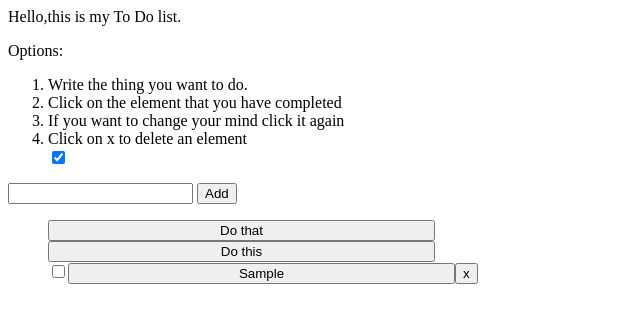
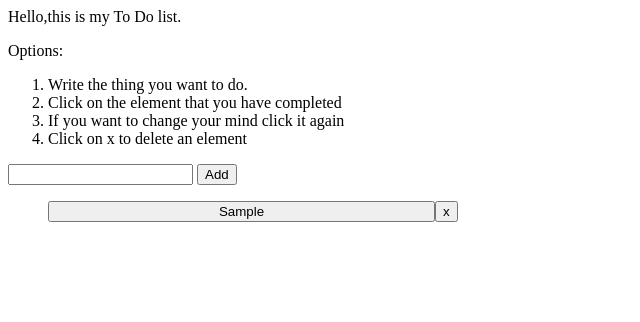
Before and after one commit to cotrutatiberiu/ToDoList, a plain HTML site: page index.html in a window 1280 px wide. Both pictures are taken after typing "Sample" into the empty fields and a click on the button "Add". Shown: the whole page, without its empty margins (0-640 px from the left). Drawn offline with Linux system fonts and the light colour scheme.

Commit message:
finalwithoutcss

```diff
--- a/index.html
+++ b/index.html
@@ -18,15 +18,12 @@
         <li>Click on the element that you have completed</li>
         <li>If you want to change your mind click it again</li>
         <li>Click on x to delete an element</li>
-        <input id="checkBox" value="asd" type="checkbox" checked>
     </ol>
 
     <form id="myForm">
         <input type="text" id="inputId" maxlength="50">
         <button type="button" id="submitButton">Add</button>
         <ul id="list" style="list-style-type: none">
-            <li><button type="button" style="width:387px">Do that</button></li>
-            <li><button type="button"style="width:387px">Do this</button></li>
         </ul>
     </form>
 
--- a/todo.js
+++ b/todo.js
@@ -9,8 +9,10 @@ function addLi() {
   var deleteLiButton = document.createElement("button");
   var ulList = document.getElementById("list");
   var newLi = document.createElement("li");
-  var checkBox = document.createElement("input");
+  var checkBox = document.createTextNode("\u2714");
   var reset = document.getElementById("myForm").reset();
+
+  var span = document.createElement("span");
 
   var newText = document.createTextNode(input);
   var deleteText = document.createTextNode("x");
@@ -22,12 +24,15 @@ function addLi() {
   newButton.setAttribute("type", "button");
   newButton.style.width = "387px";
 
-  checkBox.setAttribute("type", "checkbox");
-
   deleteLiButton.addEventListener("click", deleteLi);
   deleteLiButton.setAttribute("type", "button");
 
-  newLi.appendChild(checkBox);
+  //Had to make text child of an element in order to style it!!
+  span.appendChild(checkBox);
+  span.style.display = "none";
+  span.style.position="absolute";
+
+  newLi.appendChild(span);
   newLi.appendChild(newButton);
   newLi.appendChild(deleteLiButton);
 
@@ -39,11 +44,11 @@ function addLi() {
     switch (striked) {
       case true:
         newButton.style.textDecoration = "line-through";
-        checkBox.setAttribute("checked", "true");
+        span.style.display = "block";
         break;
       case false:
         newButton.style.textDecoration = "none";
-        checkBox.removeAttribute("checked");
+        span.style.display="none";
         break;
     }
   }
```
